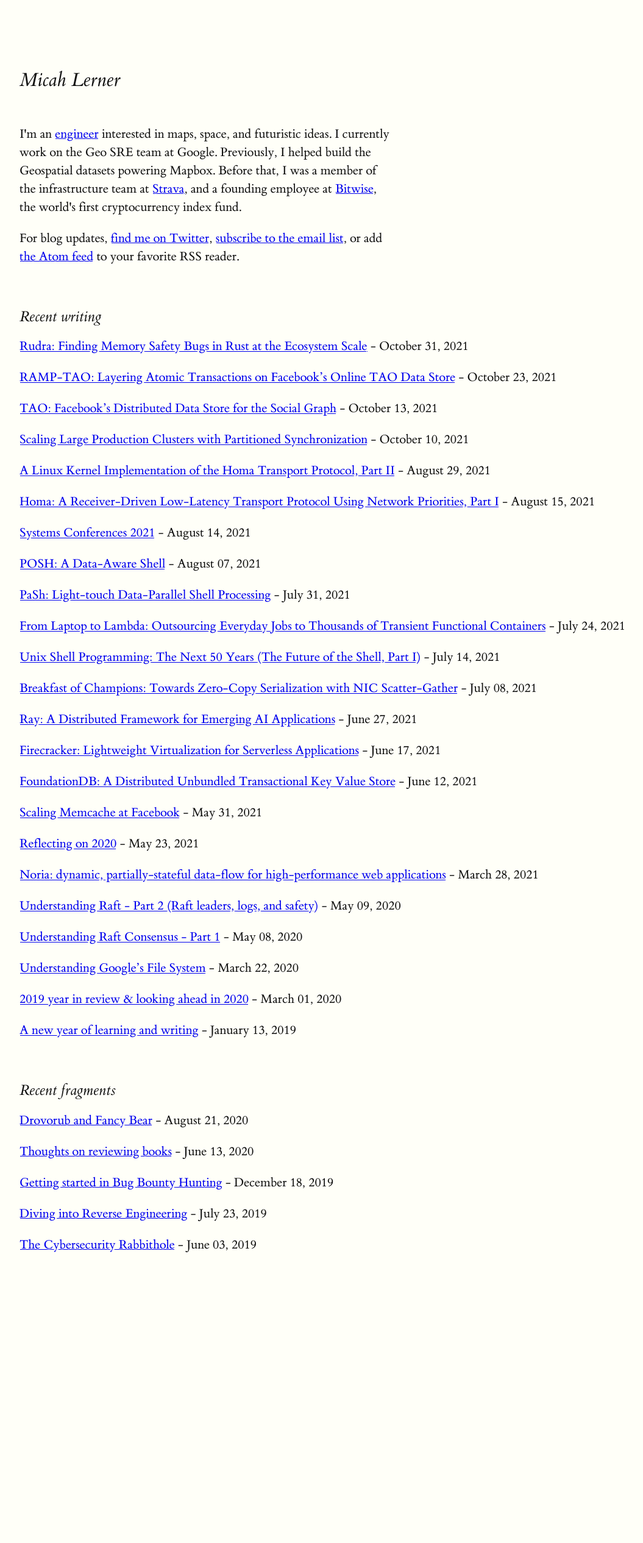
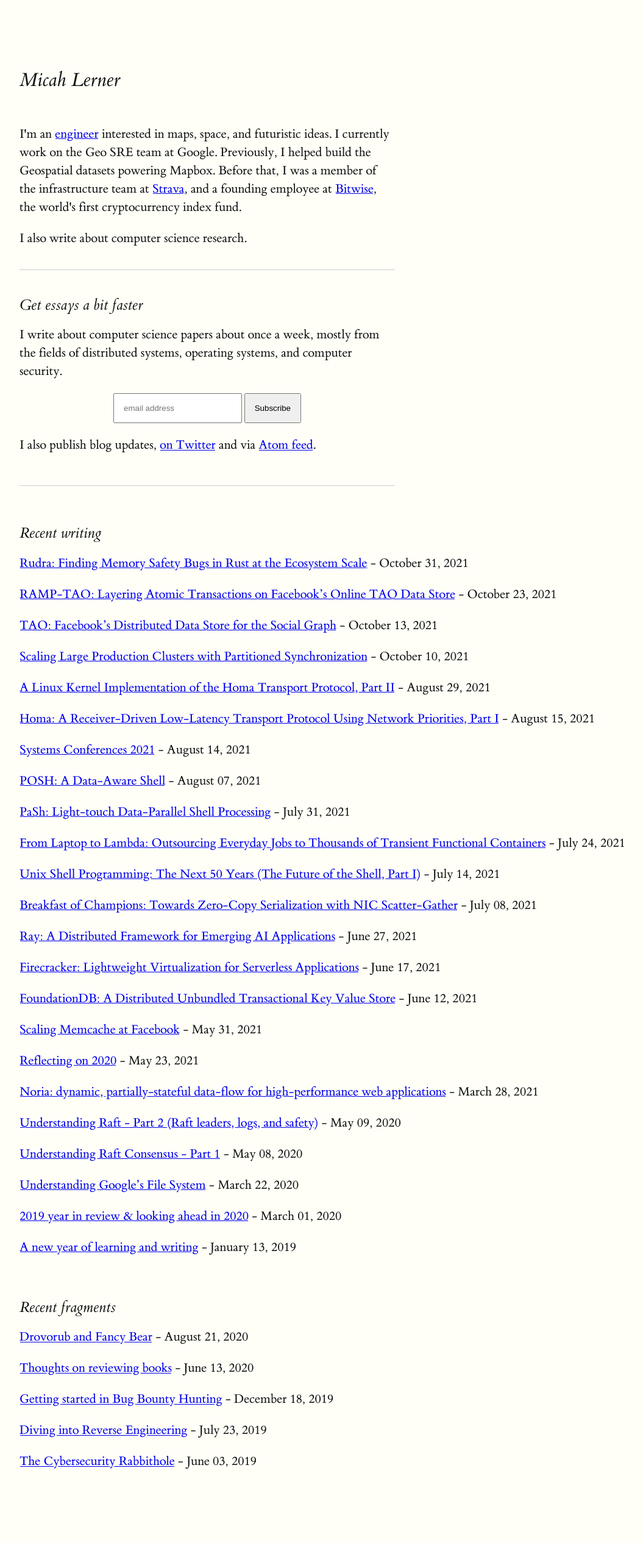
Before and after one commit to mlerner/mlerner.github.io, a Jekyll site: the page built from index.html, in a window 1280 px wide. Shown: the whole page at 61% size, without its empty margins (128-1183 px from the left). Built offline with Jekyll 4.4.1, drawn with Linux system fonts in a browser that asks for light colours; before the commit the page ends 2176 px from its top, so only the background shows below that.

Commit message:
Site layout updates

```diff
--- a/_layouts/default.html
+++ b/_layouts/default.html
@@ -34,6 +39,24 @@
       title="RSS Feed for www.micahlerner.com"
       href="/feed.xml"
     />
+    <link
+      rel="apple-touch-icon"
+      sizes="180x180"
+      href="/assets/images/apple-touch-icon.png"
+    />
+    <link
+      rel="icon"
+      type="image/png"
+      sizes="32x32"
+      href="/assets/images/favicon-32x32.png"
+    />
+    <link
+      rel="icon"
+      type="image/png"
+      sizes="16x16"
+      href="/assets/images/favicon-16x16.png"
+    />
+    <link rel="manifest" href="/assets/imagessite.webmanifest" />
   </head>
 
   <body>
--- a/_layouts/post.html
+++ b/_layouts/post.html
@@ -35,7 +35,7 @@ layout: default
                     <h4>Follow me on <a href="https://twitter.com/micahlerner">Twitter</a> or subscribe below to get future paper reviews. Published
                         weekly.</h4>
                     <div>
-                        <input type="email" value="" name="EMAIL" class="email" id="mce-EMAIL"
+                        <input type="email" value="" name="EMAIL" class="email" id="tlemail"
                             placeholder="email address" required>
                         <!-- real people should not fill this in and expect good things - do not remove this or risk form bot signups-->
                         <div style="position: absolute; left: -5000px;" aria-hidden="true">
--- a/css/tufte.css
+++ b/css/tufte.css
@@ -6,7 +6,14 @@
 @font-face {
   font-family: "et-book";
   src: url("et-book/et-book-roman-line-figures/et-book-roman-line-figures.eot");
-    src: url("et-book/et-book-roman-line-figures/et-book-roman-line-figures.eot?#iefix") format("embedded-opentype"), url("et-book/et-book-roman-line-figures/et-book-roman-line-figures.woff") format("woff"), url("et-book/et-book-roman-line-figures/et-book-roman-line-figures.ttf") format("truetype"), url("et-book/et-book-roman-line-figures/et-book-roman-line-figures.svg#etbookromanosf") format("svg");
+  src: url("et-book/et-book-roman-line-figures/et-book-roman-line-figures.eot?#iefix")
+      format("embedded-opentype"),
+    url("et-book/et-book-roman-line-figures/et-book-roman-line-figures.woff")
+      format("woff"),
+    url("et-book/et-book-roman-line-figures/et-book-roman-line-figures.ttf")
+      format("truetype"),
+    url("et-book/et-book-roman-line-figures/et-book-roman-line-figures.svg#etbookromanosf")
+      format("svg");
   font-weight: normal;
   font-style: normal;
   font-display: swap;
@@ -15,7 +22,14 @@
 @font-face {
   font-family: "et-book";
   src: url("et-book/et-book-display-italic-old-style-figures/et-book-display-italic-old-style-figures.eot");
-    src: url("et-book/et-book-display-italic-old-style-figures/et-book-display-italic-old-style-figures.eot?#iefix") format("embedded-opentype"), url("et-book/et-book-display-italic-old-style-figures/et-book-display-italic-old-style-figures.woff") format("woff"), url("et-book/et-book-display-italic-old-style-figures/et-book-display-italic-old-style-figures.ttf") format("truetype"), url("et-book/et-book-display-italic-old-style-figures/et-book-display-italic-old-style-figures.svg#etbookromanosf") format("svg");
+  src: url("et-book/et-book-display-italic-old-style-figures/et-book-display-italic-old-style-figures.eot?#iefix")
+      format("embedded-opentype"),
+    url("et-book/et-book-display-italic-old-style-figures/et-book-display-italic-old-style-figures.woff")
+      format("woff"),
+    url("et-book/et-book-display-italic-old-style-figures/et-book-display-italic-old-style-figures.ttf")
+      format("truetype"),
+    url("et-book/et-book-display-italic-old-style-figures/et-book-display-italic-old-style-figures.svg#etbookromanosf")
+      format("svg");
   font-weight: normal;
   font-style: italic;
   font-display: swap;
@@ -24,7 +38,14 @@
 @font-face {
   font-family: "et-book";
   src: url("et-book/et-book-bold-line-figures/et-book-bold-line-figures.eot");
-    src: url("et-book/et-book-bold-line-figures/et-book-bold-line-figures.eot?#iefix") format("embedded-opentype"), url("et-book/et-book-bold-line-figures/et-book-bold-line-figures.woff") format("woff"), url("et-book/et-book-bold-line-figures/et-book-bold-line-figures.ttf") format("truetype"), url("et-book/et-book-bold-line-figures/et-book-bold-line-figures.svg#etbookromanosf") format("svg");
+  src: url("et-book/et-book-bold-line-figures/et-book-bold-line-figures.eot?#iefix")
+      format("embedded-opentype"),
+    url("et-book/et-book-bold-line-figures/et-book-bold-line-figures.woff")
+      format("woff"),
+    url("et-book/et-book-bold-line-figures/et-book-bold-line-figures.ttf")
+      format("truetype"),
+    url("et-book/et-book-bold-line-figures/et-book-bold-line-figures.svg#etbookromanosf")
+      format("svg");
   font-weight: bold;
   font-style: normal;
   font-display: swap;
@@ -33,7 +54,14 @@
 @font-face {
   font-family: "et-book-roman-old-style";
   src: url("et-book/et-book-roman-old-style-figures/et-book-roman-old-style-figures.eot");
-    src: url("et-book/et-book-roman-old-style-figures/et-book-roman-old-style-figures.eot?#iefix") format("embedded-opentype"), url("et-book/et-book-roman-old-style-figures/et-book-roman-old-style-figures.woff") format("woff"), url("et-book/et-book-roman-old-style-figures/et-book-roman-old-style-figures.ttf") format("truetype"), url("et-book/et-book-roman-old-style-figures/et-book-roman-old-style-figures.svg#etbookromanosf") format("svg");
+  src: url("et-book/et-book-roman-old-style-figures/et-book-roman-old-style-figures.eot?#iefix")
+      format("embedded-opentype"),
+    url("et-book/et-book-roman-old-style-figures/et-book-roman-old-style-figures.woff")
+      format("woff"),
+    url("et-book/et-book-roman-old-style-figures/et-book-roman-old-style-figures.ttf")
+      format("truetype"),
+    url("et-book/et-book-roman-old-style-figures/et-book-roman-old-style-figures.svg#etbookromanosf")
+      format("svg");
   font-weight: normal;
   font-style: normal;
   font-display: swap;
@@ -49,7 +77,8 @@ body {
   margin-left: auto;
   margin-right: auto;
   padding-left: 12.5%;
-    font-family: et-book, Palatino, "Palatino Linotype", "Palatino LT STD", "Book Antiqua", Georgia, serif;
+  font-family: et-book, Palatino, "Palatino Linotype", "Palatino LT STD",
+    "Book Antiqua", Georgia, serif;
   background-color: #fffff8;
   color: #111;
   max-width: 1400px;
@@ -123,7 +152,7 @@ dl,
 ol,
 ul {
   font-size: 1.4rem;
-    line-height: 2.0rem;
+  line-height: 2rem;
 }
 
 p {
@@ -231,27 +260,41 @@ a:visited {
   text-shadow: unset;
 }
 
-a:link, .tufte-underline, .hover-tufte-underline:hover {
+a:link,
+.tufte-underline,
+.hover-tufte-underline:hover {
   text-decoration: none;
-    background: -webkit-linear-gradient(#fffff8, #fffff8), -webkit-linear-gradient(#fffff8, #fffff8), -webkit-linear-gradient(currentColor, currentColor);
-    background: linear-gradient(#fffff8, #fffff8), linear-gradient(#fffff8, #fffff8), linear-gradient(currentColor, currentColor);
+  background: -webkit-linear-gradient(#fffff8, #fffff8),
+    -webkit-linear-gradient(#fffff8, #fffff8),
+    -webkit-linear-gradient(currentColor, currentColor);
+  background: linear-gradient(#fffff8, #fffff8),
+    linear-gradient(#fffff8, #fffff8),
+    linear-gradient(currentColor, currentColor);
   -webkit-background-size: 0.05em 1px, 0.05em 1px, 1px 1px;
   -moz-background-size: 0.05em 1px, 0.05em 1px, 1px 1px;
   background-size: 0.05em 1px, 0.05em 1px, 1px 1px;
   background-repeat: no-repeat, no-repeat, repeat-x;
-    text-shadow: 0.03em 0 #fffff8, -0.03em 0 #fffff8, 0 0.03em #fffff8, 0 -0.03em #fffff8, 0.06em 0 #fffff8, -0.06em 0 #fffff8, 0.09em 0 #fffff8, -0.09em 0 #fffff8, 0.12em 0 #fffff8, -0.12em 0 #fffff8, 0.15em 0 #fffff8, -0.15em 0 #fffff8;
+  text-shadow: 0.03em 0 #fffff8, -0.03em 0 #fffff8, 0 0.03em #fffff8,
+    0 -0.03em #fffff8, 0.06em 0 #fffff8, -0.06em 0 #fffff8, 0.09em 0 #fffff8,
+    -0.09em 0 #fffff8, 0.12em 0 #fffff8, -0.12em 0 #fffff8, 0.15em 0 #fffff8,
+    -0.15em 0 #fffff8;
   background-position: 0% 93%, 100% 93%, 0% 93%;
 }
 
 @media screen and (-webkit-min-device-pixel-ratio: 0) {
-    a:link, .tufte-underline, .hover-tufte-underline:hover {
+  a:link,
+  .tufte-underline,
+  .hover-tufte-underline:hover {
     background-position-y: 87%, 87%, 87%;
   }
 }
 
 a:link::selection,
 a:link::-moz-selection {
-    text-shadow: 0.03em 0 #b4d5fe, -0.03em 0 #b4d5fe, 0 0.03em #b4d5fe, 0 -0.03em #b4d5fe, 0.06em 0 #b4d5fe, -0.06em 0 #b4d5fe, 0.09em 0 #b4d5fe, -0.09em 0 #b4d5fe, 0.12em 0 #b4d5fe, -0.12em 0 #b4d5fe, 0.15em 0 #b4d5fe, -0.15em 0 #b4d5fe;
+  text-shadow: 0.03em 0 #b4d5fe, -0.03em 0 #b4d5fe, 0 0.03em #b4d5fe,
+    0 -0.03em #b4d5fe, 0.06em 0 #b4d5fe, -0.06em 0 #b4d5fe, 0.09em 0 #b4d5fe,
+    -0.09em 0 #b4d5fe, 0.12em 0 #b4d5fe, -0.12em 0 #b4d5fe, 0.15em 0 #b4d5fe,
+    -0.15em 0 #b4d5fe;
   background: #b4d5fe;
 }
 
@@ -317,12 +360,13 @@ div.table-wrapper {
 
 .sans {
   font-family: "Gill Sans", "Gill Sans MT", Calibri, sans-serif;
-    letter-spacing: .03em;
+  letter-spacing: 0.03em;
 }
 
-code, pre > code {
+code,
+pre > code {
   font-family: Consolas, "Liberation Mono", Menlo, Courier, monospace;
-    font-size: 1.0rem;
+  font-size: 1rem;
   line-height: 1.42;
   -webkit-text-size-adjust: 100%; /* Prevent adjustments of font size after orientation changes in iOS. See https://github.com/edwardtufte/tufte-css/issues/81#issuecomment-261953409 */
 }
@@ -334,7 +378,7 @@ code, pre > code {
 h1 > code,
 h2 > code,
 h3 > code {
-    font-size: 0.80em;
+  font-size: 0.8em;
 }
 
 .marginnote > code,
@@ -356,7 +400,7 @@ pre.fullwidth > code {
 
 .fullwidth {
   max-width: 90%;
-    clear:both;
+  clear: both;
 }
 
 span.newthought {
@@ -468,6 +512,10 @@ label.margin-toggle:not(.sidenote-number) {
   img {
     width: 100%;
   }
+
+  section.signup {
+    width: 100%;
+  }
 }
 
 /* CUSTOM CSS */
@@ -493,7 +541,6 @@ ul.inline-bulleted li::after {
   margin-right: 10px;
 }
 
-
 img.maincolumn-img {
   display: block;
   margin-left: auto;
@@ -516,3 +563,35 @@ section > p.discussion {
   border-bottom-width: 1px;
   border-bottom-style: solid;
 }
+
+.signup {
+  width: 55%;
+  border: #ccc;
+  border-top-width: 1px;
+  border-top-style: solid;
+  padding-bottom: 2rem;
+  border-bottom-width: 1px;
+  border-bottom-style: solid;
+}
+
+.signup > p {
+  width: 100%;
+}
+
+/* CUSTOM EMAIL SIGNUP STYLE */
+
+.mce-email-box {
+  text-align: center;
+}
+
+#tlemail {
+  padding: 1rem;
+}
+
+#mc-embedded-subscribe {
+  padding: 1rem;
+}
+
+#mc_embed_signup_scroll {
+    text-align: center;
+}
--- a/index.html
+++ b/index.html
@@ -14,13 +14,63 @@ layout: default
       <a href="http://www.bitwiseinvestments.com">Bitwise</a>, the world's first
       cryptocurrency index fund.
     </p>
+    <p>I also write about computer science research.</p>
+  </section>
+  <section class="signup">
+    <form
+      action="https://gmail.us20.list-manage.com/subscribe/post?u=d1654f70a6addb0e9ce8afd83&amp;id=bab65ed2b1"
+      method="post"
+      id="mc-embedded-subscribe-form"
+      name="mc-embedded-subscribe-form"
+      class="validate"
+      target="_blank"
+      novalidate
+    >
+      <label for="mce-EMAIL">
+        <h3 class="fw8 f5 ttu mt0 mb1">Get essays a bit faster</h3>
+      </label>
+      <p id="mce-email-describe" class="mt0">
+        I write about computer science papers about once a week, mostly from the
+        fields of distributed systems, operating systems, and computer security.
+      </p>
+
+                <div id="mc_embed_signup_scroll">
+      <div>
+        <input
+          type="email"
+          value=""
+          name="EMAIL"
+          class="email"
+          id="tlemail"
+          placeholder="email address"
+          required
+        />
+        <!-- real people should not fill this in and expect good things - do not remove this or risk form bot signups-->
+        <div style="position: absolute; left: -5000px" aria-hidden="true">
+          <input
+            type="text"
+            name="b_d1654f70a6addb0e9ce8afd83_bab65ed2b1"
+            tabindex="-1"
+            value=""
+          />
+        </div>
+        <input
+          type="submit"
+          value="Subscribe"
+          name="subscribe"
+          id="mc-embedded-subscribe"
+          class="button"
+        />
+      </div>
+      </div>
+    </form>
     <p>
-      For blog updates,
-      <a href="https://twitter.com/micahlerner">find me on Twitter</a>,
-      <a href="https://tinyletter.com/micahlerner/"
-        >subscribe to the email list</a
-      >, or add <a href="/feed.xml">the Atom feed</a> to your favorite RSS reader.
+      I also publish blog updates,
+      <a href="https://twitter.com/micahlerner">on Twitter</a> and via
+      <a href="/feed.xml">Atom feed</a>.
     </p>
+  </section>
+  <section>
     <div style="padding-top: 20px">
       <h3>Recent writing</h3>
       <ul style="list-style: none; padding-left: 0px">
```
Also changed, not shown: other parts of _layouts/default.html (+9 -4 lines), assets/images/android-chrome-192x192.png (added), assets/images/android-chrome-512x512.png (added), assets/images/apple-touch-icon.png (added), assets/images/favicon-16x16.png (added), assets/images/favicon-32x32.png (added), assets/images/favicon.ico (added), assets/images/site.webmanifest (added). Lines whose indentation alone changed are shown as unchanged.
